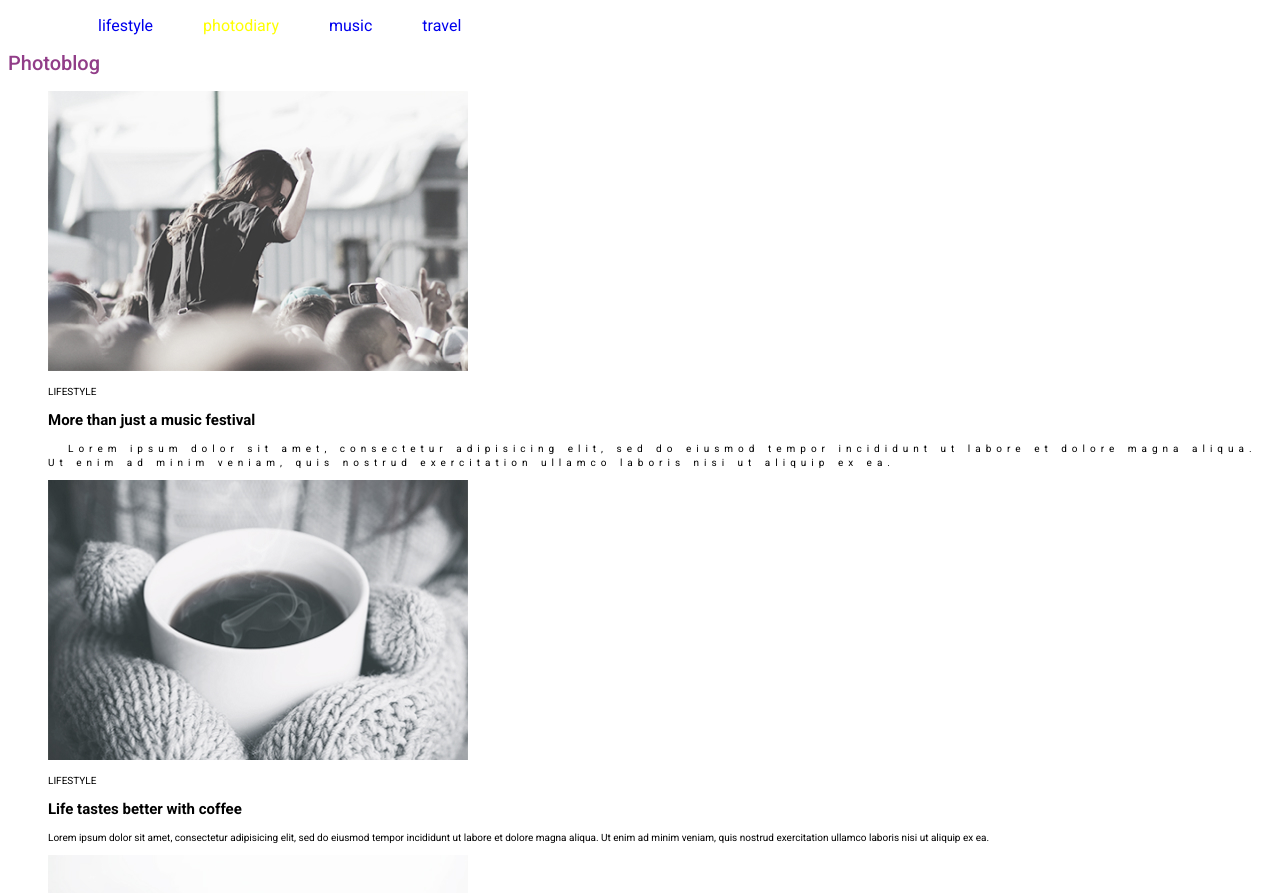
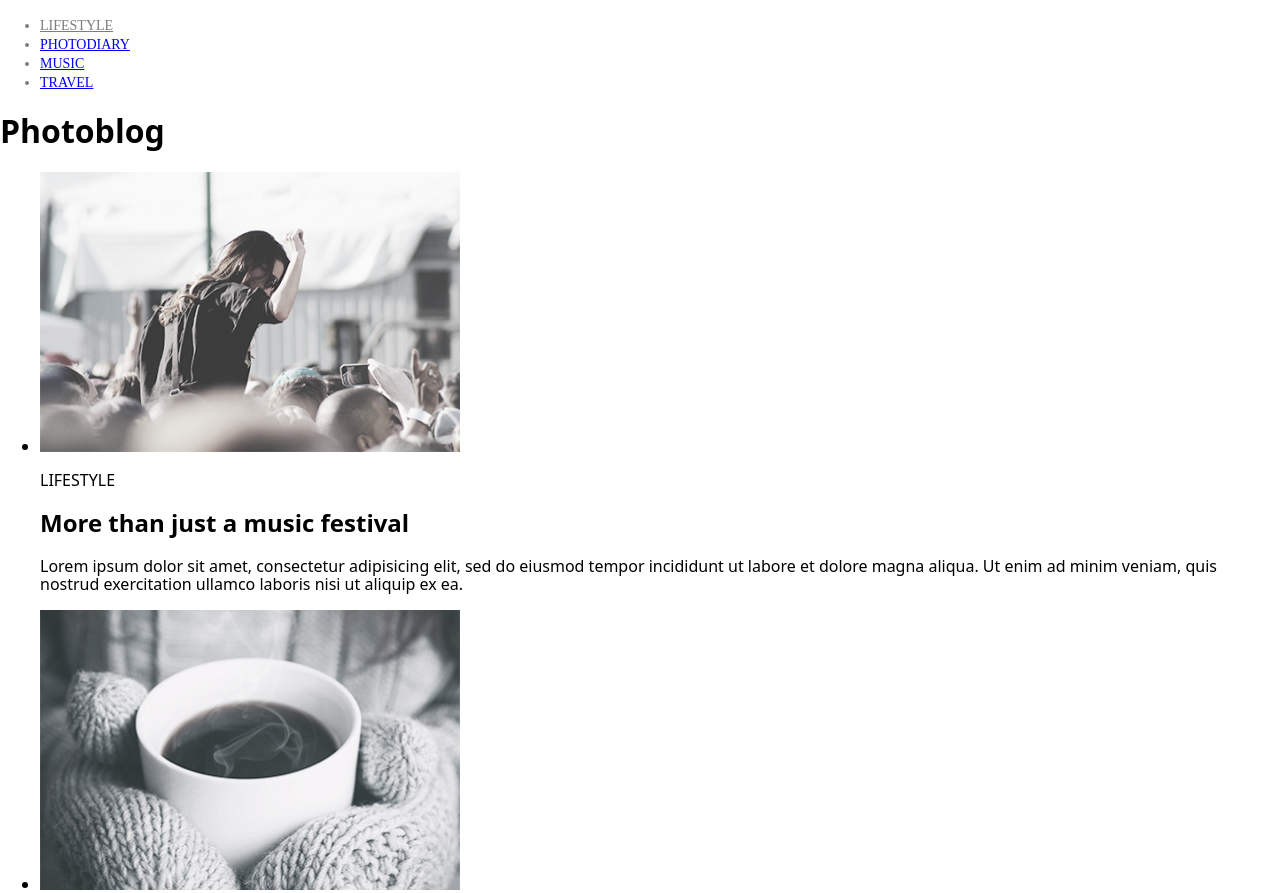
Before and after one commit to irashovdra/practice-FE1y-1, a plain HTML site: page index.html in a window 1280 px wide. Shown: the top 893 px of the page. Drawn offline with nearby package versions, Linux system fonts and the light colour scheme.

Commit message:
delete old styles

```diff
--- a/index.html
+++ b/index.html
@@ -8,10 +8,10 @@
     <title>Document</title>
     <link rel="preconnect" href="https://fonts.googleapis.com">
     <link rel="preconnect" href="https://fonts.gstatic.com" crossorigin>
-    <link href="https://fonts.googleapis.com/css2?family=Inter:wght@500&family=Roboto:wght@400;500;700;900&display=swap"
-        rel="stylesheet">
+    <link rel="stylesheet"
+        href="https://cdnjs.cloudflare.com/ajax/libs/modern-normalize/1.1.0/modern-normalize.min.css">
+    <link rel="stylesheet" href="./styles/styles.css">
 
-    <link rel="stylesheet" href="./styles/styles.css">
 </head>
 
 <body>
@@ -20,13 +20,13 @@
         <nav class="navigation">
             <ul class="list-position">
                 <li class="item">
-                    <a href="/" class="link item" id="mainlink">LIFESTYLE</a>
+                    <a href="/" class="link item">LIFESTYLE</a>
                 </li>
                 <li class="item">
-                    <a href="./pages/photodiary.html" class="link" style="color: yellow">PHOTODIARY</a>
+                    <a href="./pages/photodiary.html" class="link">PHOTODIARY</a>
                 </li>
                 <li class="item">
-                    <a href="./pages/music.html" class="link">music</a>
+                    <a href="./pages/music.html" class="link">MUSIC</a>
                 </li>
                 <li class="item">
                     <a href="./pages/travel.html" class="link">TRAVEL</a>
--- a/styles/styles.css
+++ b/styles/styles.css
@@ -1,73 +1,8 @@
-/* селектор тегу  0001 */
-
-/* a {
-    color: blueviolet;
-} */
-
-/* селектор класу 0010 */
-
-/* .link {
-    color: blueviolet;
-} */
-
-/* селектор по id 0100 */
-
-/* #mainlink {
-    color: blue;
-} */
-
-body {
-    color: black;
-    font-size: 16px;
-    font-family: "Roboto";
+.item {
+    font-family: 'Playfair Display';
+font-style: normal;
+font-weight: 400;
+font-size: 14px;
+line-height: 19px;
+color: #7D7D7D;
 }
-
-a {
-   text-decoration: none;
-
-   margin-left: 50px;
-}
-
-.navigation {
-
-    vertical-align:middle
-}
-
-ul {
-    list-style: none;
-}
-
-.list-position {
-    text-align: center;
-    display: flex;
-}
-
-p {
-    font-size: 10px;
-    line-height: 1.4;
-}
-
-.title {
-    color: #913D88;
-    font-weight: 500;
-    font-size: 20px;
-}
-
-h2 {
-    font-size: 15px;
-}
-
-.item {
-    background-color: inherit;
-    text-transform:lowercase;
-}
-
-.item:hover {
-    color: orange;
-}
-
-.description {
-    text-indent: 20px;
-    word-spacing: 1px;
-    letter-spacing: 0.5em
-}
```
